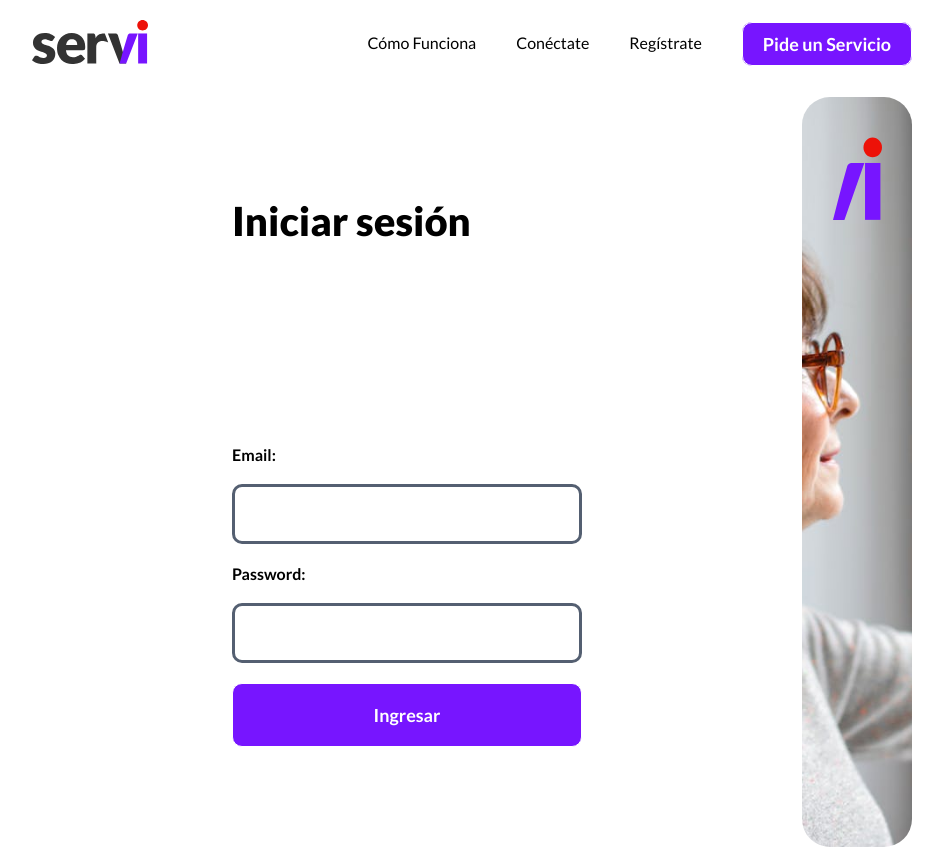
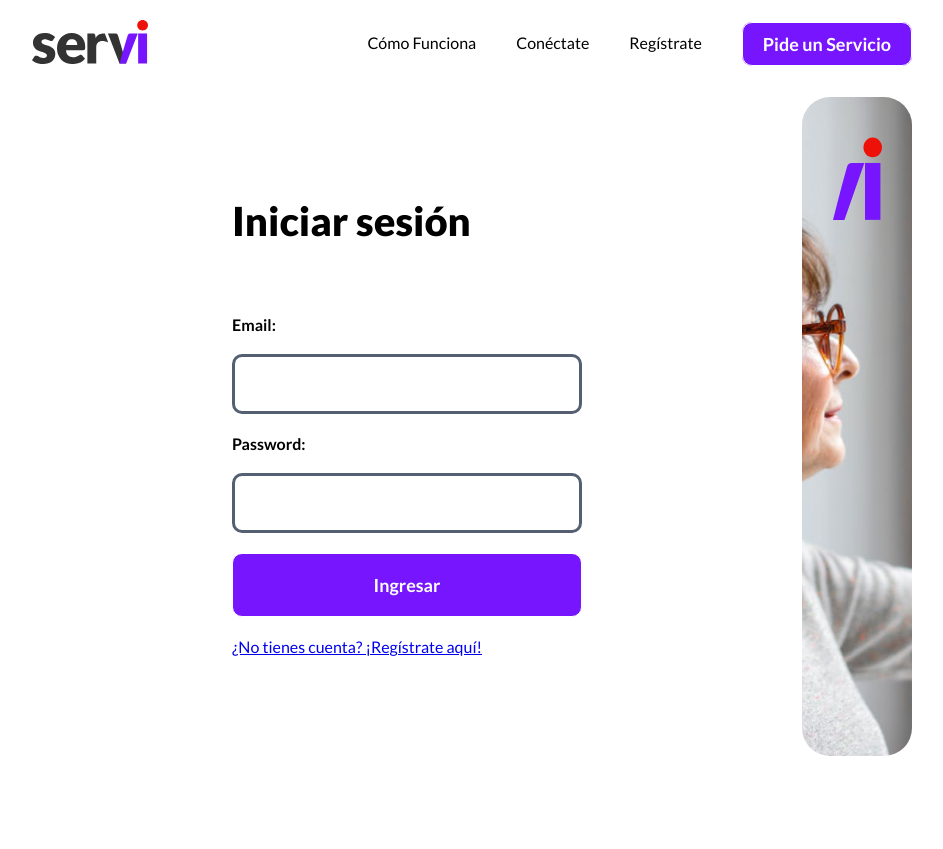
Before and after one commit to claudio-poblete/servi, a React (Vite) app in the folder frontend/: page /login in a window 1280 px wide. Shown: the top 849 px of the page, without its empty margins (168-1111 px from the left). Built offline with nearby package versions, Linux system fonts and the light colour scheme.

Commit message:
agregando utilidad ScrollToTop.jsx

```diff
--- a/frontend/src/App.jsx
+++ b/frontend/src/App.jsx
@@ -1,4 +1,8 @@
-import { BrowserRouter as Router, Routes, Route } from "react-router-dom";
+import {
+  BrowserRouter as Router,
+  Routes,
+  Route,
+} from "react-router-dom";
 import AuthContextModule from "./context/AuthContext";
 import Galeria from "./pages/Galeria";
 import NavBar from "./components/shared/NavBar";
@@ -7,19 +11,25 @@ import ComoFunciona from "./components/shared/ComoFunciona";
 import Login from "./pages/Login";
 import Register from "./pages/Register";
 import Home from "./pages/Home";
-import PrivateRoute from "./components/utils/PrivateRoute"
+import PrivateRoute from "./components/utils/PrivateRoute";
 import Footer from "./components/shared/Footer";
+import ScrollToTop from "./components/utils/ScrollToTop";
+
 
 function App() {
   return (
     <AuthContextModule.AuthProvider>
       <Router>
+        <ScrollToTop />
         <div className="main-wrapper">
           <NavBar />
           <Routes>
             <Route path="/login" element={<Login />} />
             <Route path="/register" element={<Register />} />
-            <Route path="/dashboard" element={<PrivateRoute element={<Dashboard />} />} />
+            <Route
+              path="/dashboard"
+              element={<PrivateRoute element={<Dashboard />} />}
+            />
             <Route path="/galeria/:categoriaId" element={<Galeria />} />
             <Route path="/como-funciona" element={<ComoFunciona />} />
             <Route path="/" element={<Home />} />
--- a/frontend/src/assets/styles/main.css
+++ b/frontend/src/assets/styles/main.css
@@ -383,7 +383,7 @@ footer h5 {
   border-radius: 28px;
   justify-content: center;
   padding: 100px 200px;
-  gap: 200px;
+  gap: 70px;
 }
 
 .register-container {
--- /dev/null
+++ b/frontend/src/components/utils/ScrollToTop.jsx
@@ -0,0 +1,12 @@
+import { useLocation } from 'react-router-dom';
+import { useEffect } from 'react';
+
+function ScrollToTop() {
+  const { pathname } = useLocation();
+  useEffect(() => {
+    window.scrollTo(0, 0);
+  }, [pathname]);
+  return null;
+}
+
+export default ScrollToTop;
--- a/frontend/src/pages/Login.jsx
+++ b/frontend/src/pages/Login.jsx
@@ -1,6 +1,7 @@
 import { useState, useEffect } from "react";
 import { useNavigate } from "react-router-dom";
 import AuthContextModule from "../context/AuthContext";
+import { Link } from "react-router-dom";
 import api from '../api';
 import * as jwtDecode from 'jwt-decode';
 
@@ -97,6 +98,7 @@ const Login = () => {
           <button className="btn-primary" type="submit">
             Ingresar
           </button>
+          <Link to="/register" className="">¿No tienes cuenta? ¡Regístrate aquí!</Link>
         </form>
       </div>
     </div>
```
